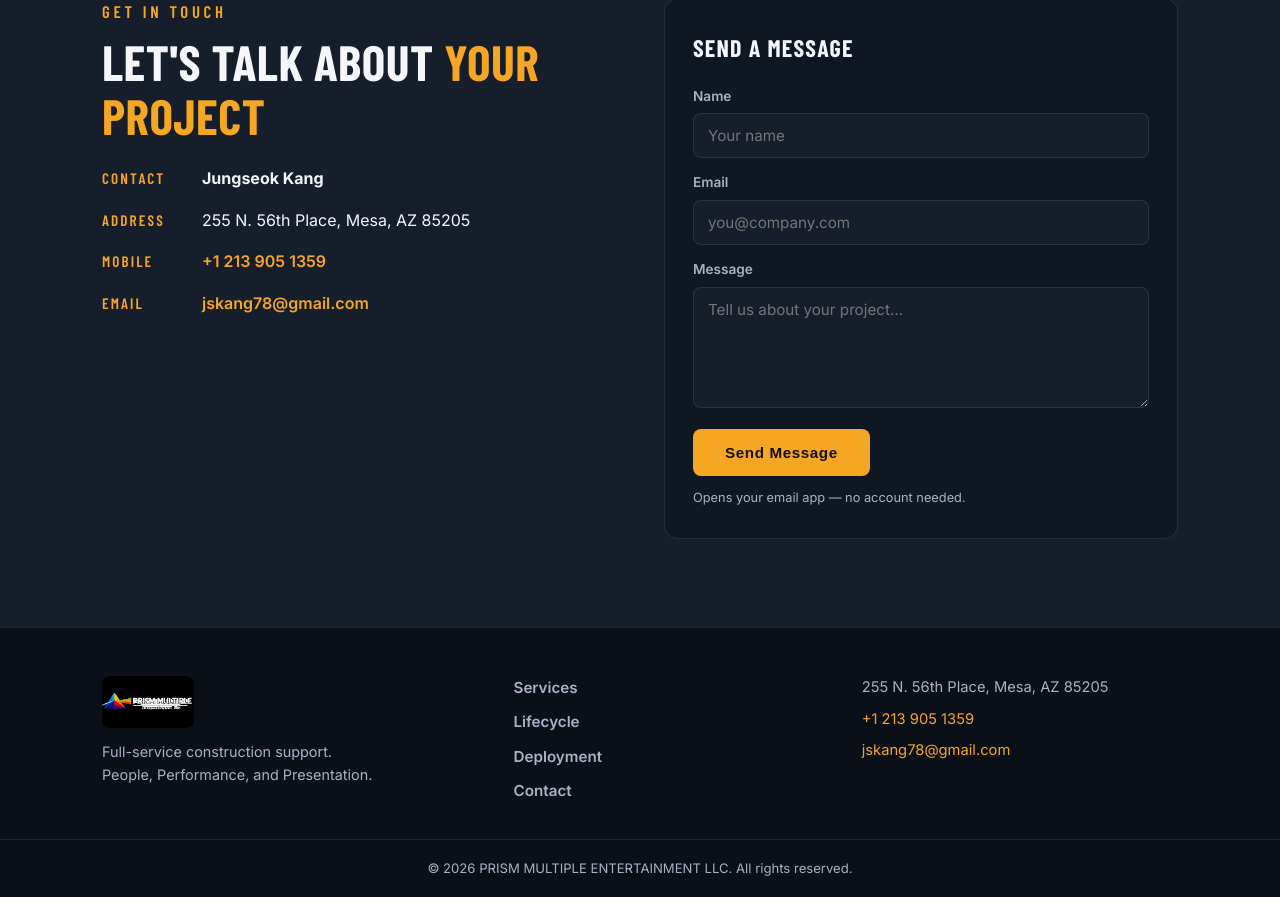
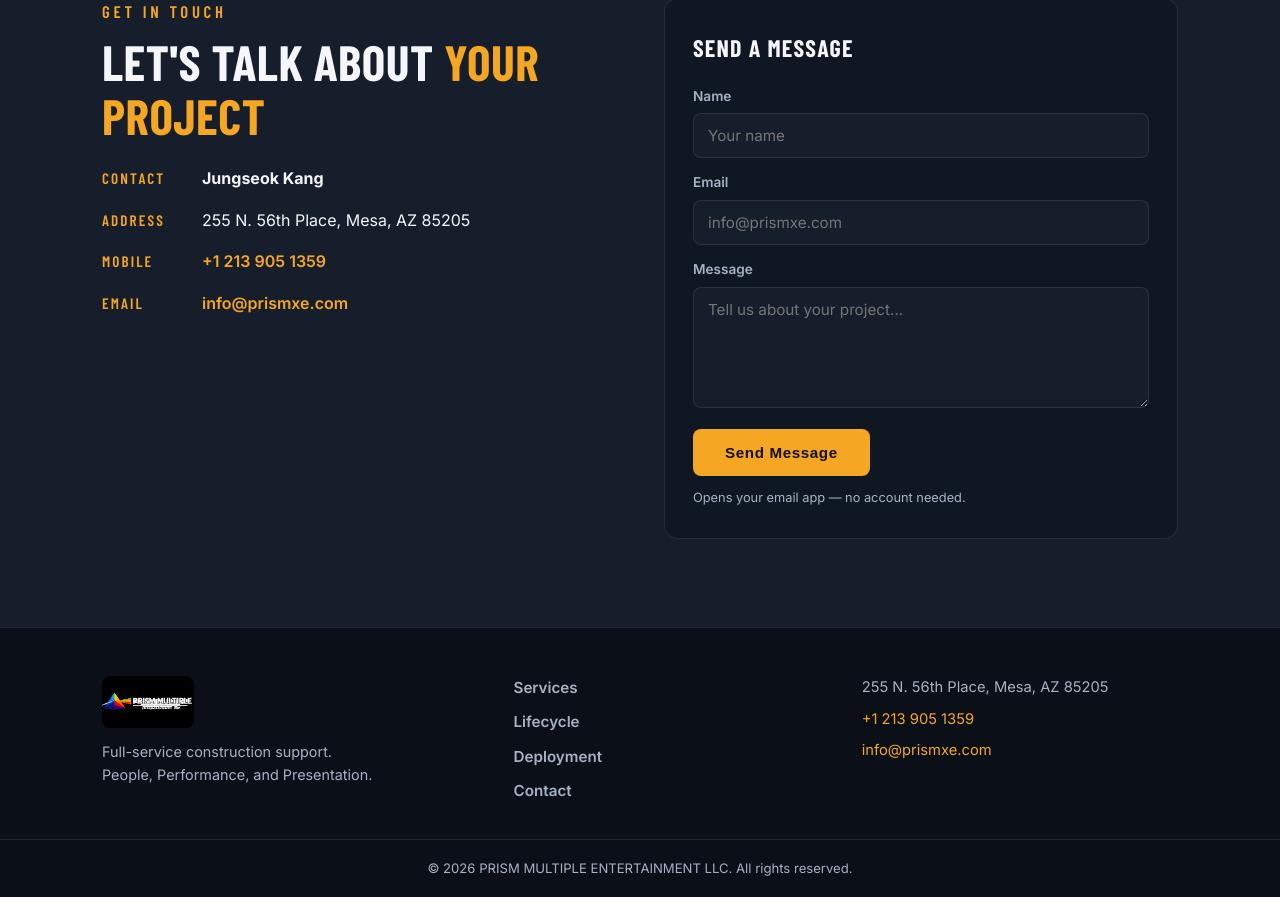
Before and after one commit to jungg181/prismxe-website, a plain HTML site: page index.html in a window 1280 px wide. Shown: the part 4411-5308 px from the top of the page. Drawn offline with nearby package versions, Linux system fonts and the light colour scheme.

Commit message:
Use info@prismxe.com for all company emails

```diff
--- a/index.html
+++ b/index.html
@@ -199,13 +199,13 @@
         <li><span class="ci-label">Contact</span><strong>Jungseok Kang</strong></li>
         <li><span class="ci-label">Address</span>255 N. 56th Place, Mesa, AZ 85205</li>
         <li><span class="ci-label">Mobile</span><a href="tel:+12139051359">+1 213 905 1359</a></li>
-        <li><span class="ci-label">Email</span><a href="mailto:jskang78@gmail.com">jskang78@gmail.com</a></li>
+        <li><span class="ci-label">Email</span><a href="mailto:info@prismxe.com">info@prismxe.com</a></li>
       </ul>
     </div>
     <form class="contact-form reveal" id="contactForm">
       <h3>Send a Message</h3>
       <label>Name<input type="text" id="cfName" required placeholder="Your name"></label>
-      <label>Email<input type="email" id="cfEmail" required placeholder="you@company.com"></label>
+      <label>Email<input type="email" id="cfEmail" required placeholder="info@prismxe.com"></label>
       <label>Message<textarea id="cfMsg" rows="5" required placeholder="Tell us about your project…"></textarea></label>
       <button type="submit" class="btn btn-accent">Send Message</button>
       <p class="form-note">Opens your email app — no account needed.</p>
@@ -229,7 +229,7 @@
     <div class="footer-contact">
       <p>255 N. 56th Place, Mesa, AZ 85205</p>
       <p><a href="tel:+12139051359">+1 213 905 1359</a></p>
-      <p><a href="mailto:jskang78@gmail.com">jskang78@gmail.com</a></p>
+      <p><a href="mailto:info@prismxe.com">info@prismxe.com</a></p>
     </div>
   </div>
   <div class="footer-bottom">© 2026 PRISM MULTIPLE ENTERTAINMENT LLC. All rights reserved.</div>
```
